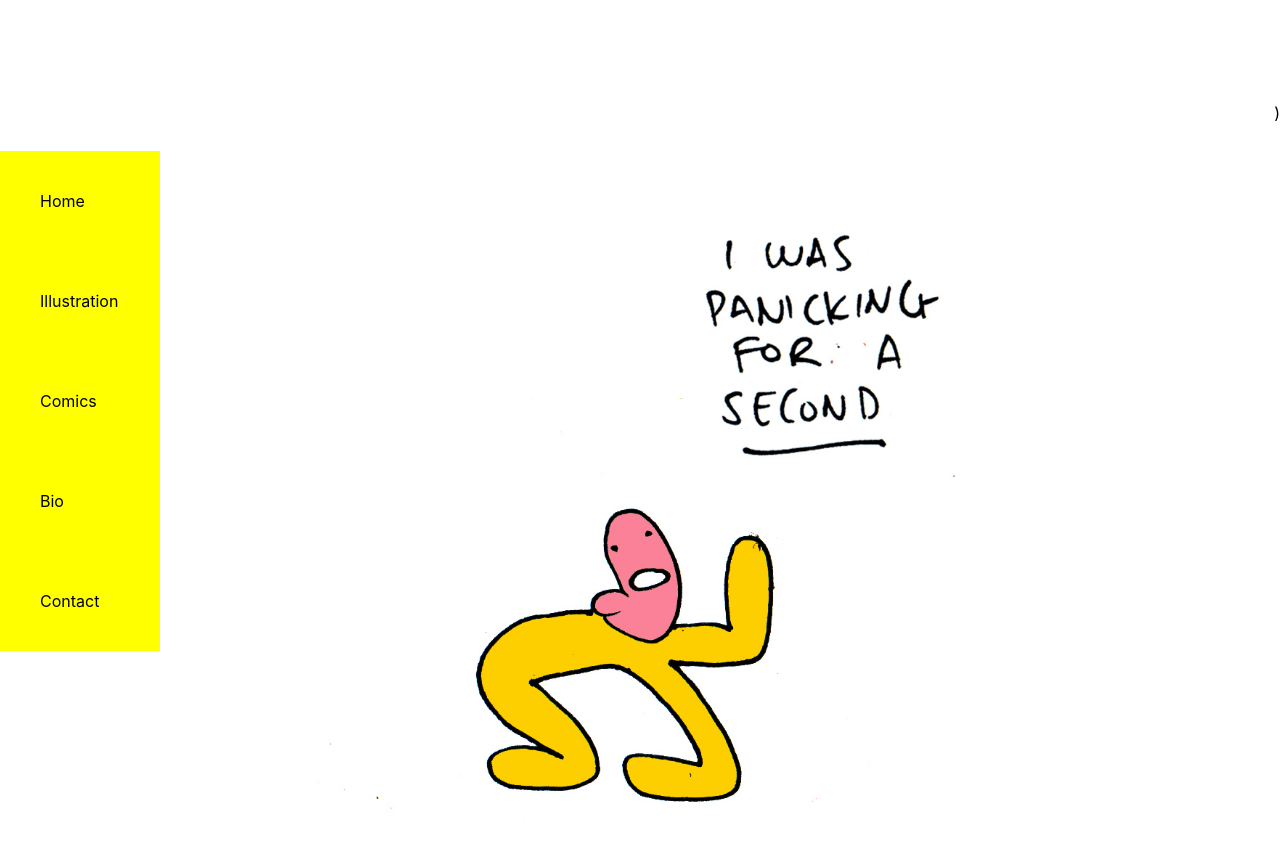
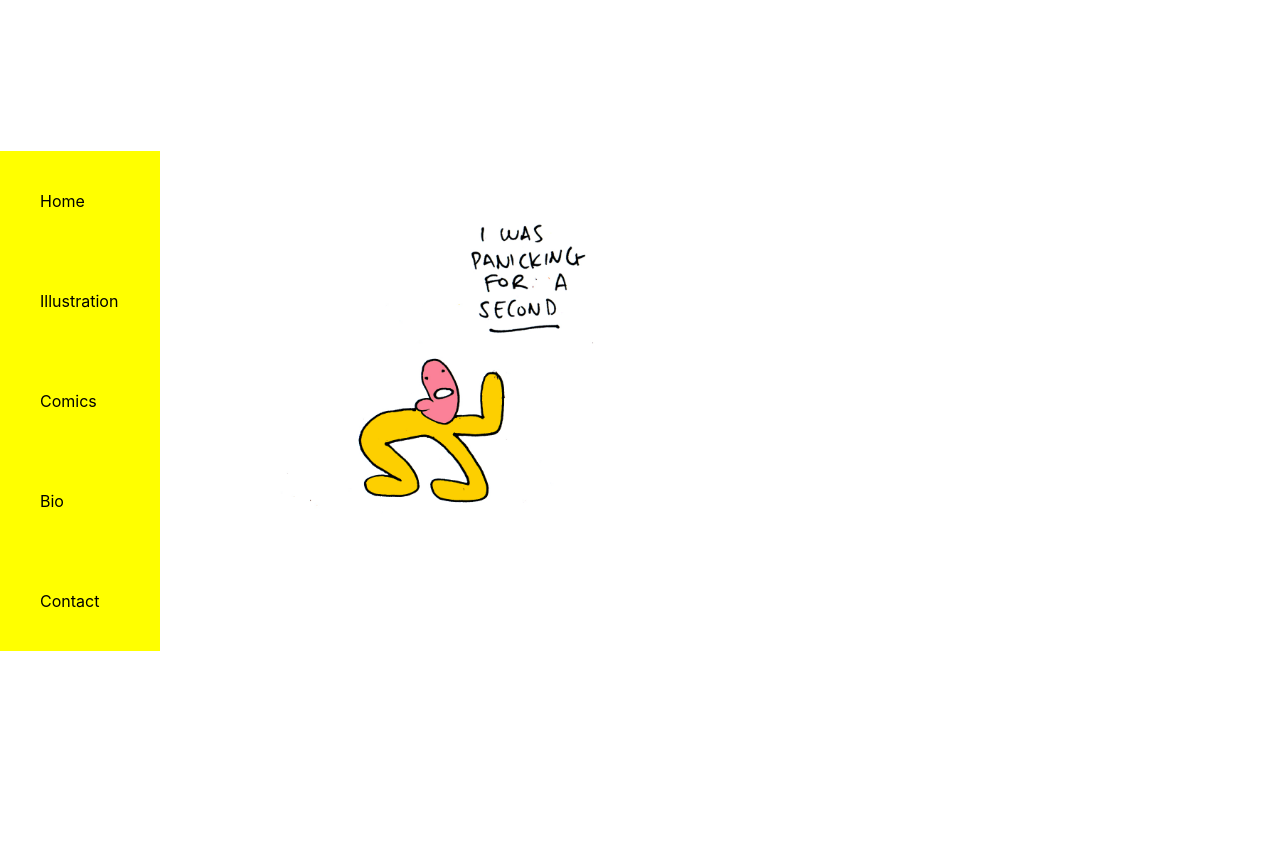
Before and after one commit to prullansky/illustration_portfolio, a Next.js app: page /comics in a window 1280 px wide. Shown: the top 848 px of the page. After the commit the page ends 800 px from the top, so only its background shows below. Built offline with nearby package versions, Linux system fonts and the light colour scheme.

Commit message:
Refactored and cleaned up the code a bit

```diff
--- a/pages/comics.js
+++ b/pages/comics.js
@@ -1,37 +1,32 @@
-import Link from 'next/link'
-import styles from '../styles/Home.module.css'
-import Navbar  from './navbar.js'
-import {data} from './comics/data.js'
+import Link from "next/link";
+import styles from "../styles/Home.module.css";
+import Navbar from "./navbar.js";
+import { comicsList } from "./comics/data.js";
 
-export default function comics(props) {
-
-
+export default function Comics(props) {
   return (
-        <div >
-
-          <h1 className={styles.title}>
-              ale rodriguez
-          </h1>
+    <div>
+      <h1 className={styles.title}>ale rodriguez</h1>
 
       <div className={styles.homeLayout}>
-
         <Navbar />
 
-        {data.map(pic => {
+        {comicsList.map((comic) => {
           return (
             <div className={styles.containerIllustrations}>
-            <Link href= {`/comics/${pic.id}`} key={pic.id}>
+              <Link href={`/comics/${comic.id}`} key={comic.id}>
                 <button className={styles.wrapper}>
-                <img id='image' className={styles.homeIllustration} src={pic.thumbnail}/>
+                  <img
+                    id="image"
+                    className={styles.comic}
+                    src={comic.thumbnail}
+                  />
                 </button>
               </Link>
-
             </div>
-
-
-        )
-
-        })})
+          );
+        })}
       </div>
     </div>
-    )}
+  );
+}
--- a/pages/comics/data.js
+++ b/pages/comics/data.js
@@ -1,16 +1,20 @@
-export const data = [
-    {id : 'child_pose',
-    description: 'A little comic for Instagram',
-    thumbnail: '/comics/child_pose/1.jpg',
-    pictures: [
-    '/comics/child_pose/1.jpg',
-    '/comics/child_pose/2.jpg',
-    '/comics/child_pose/3.jpg',
-    '/comics/child_pose/4.jpg',
-    '/comics/child_pose/5.jpg',
-    '/comics/child_pose/6.jpg',
-    '/comics/child_pose/7.jpg',
-    '/comics/child_pose/8.jpg',
-    '/comics/child_pose/9.jpg',
-    '/comics/child_pose/10.jpg',]},
-   ]
+export const comicsList = [
+  {
+    id: "child-pose",
+    title: "Childs pose",
+    description: "A little comic for Instagram",
+    thumbnail: "/comics/child_pose/1.jpg",
+    images: [
+      "/comics/child_pose/1.jpg",
+      "/comics/child_pose/2.jpg",
+      "/comics/child_pose/3.jpg",
+      "/comics/child_pose/4.jpg",
+      "/comics/child_pose/5.jpg",
+      "/comics/child_pose/6.jpg",
+      "/comics/child_pose/7.jpg",
+      "/comics/child_pose/8.jpg",
+      "/comics/child_pose/9.jpg",
+      "/comics/child_pose/10.jpg",
+    ],
+  },
+];
--- a/styles/Home.module.css
+++ b/styles/Home.module.css
@@ -81,7 +81,25 @@
 
 /* Comics */
 
-.comicContainer {
+.comic {
+  height: 30rem;
+  padding: 3rem;
+}
+
+.layoutComics {
+	display: flex;
+	flex-direction: row;
+  flex-wrap: wrap;
+	justify-content: space-between;
+	align-items: center;
+	align-content: stretch;
+  flex: 1;
+  margin-left: 2em;
+
+}
+
+.containerComics {
+
   display: flex;
   flex-direction: column;
   align-items: baseline;
```
Also changed, not shown: pages/_app.js (+3 -4 lines), pages/bio.js (+6 -7 lines), pages/comics/[id].js (+22 -31 lines), pages/contact.js (+4 -4 lines), pages/illustration.js (+27 -31 lines), pages/index.js (+12 -17 lines), pages/navbar.js (+5 -7 lines). Lines whose indentation alone changed are shown as unchanged.
